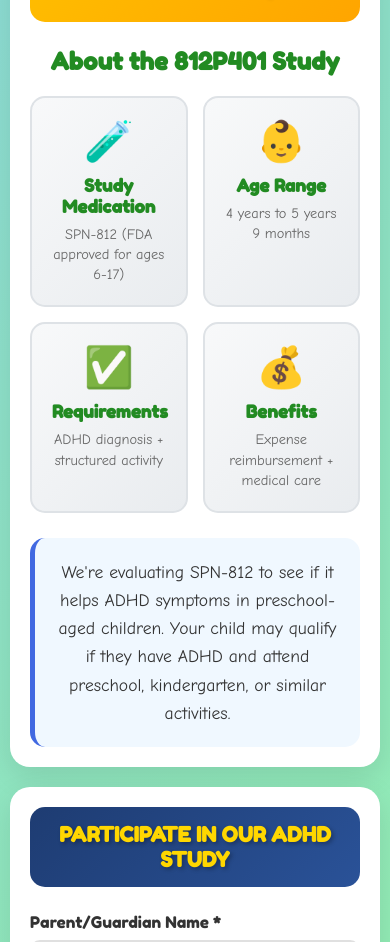
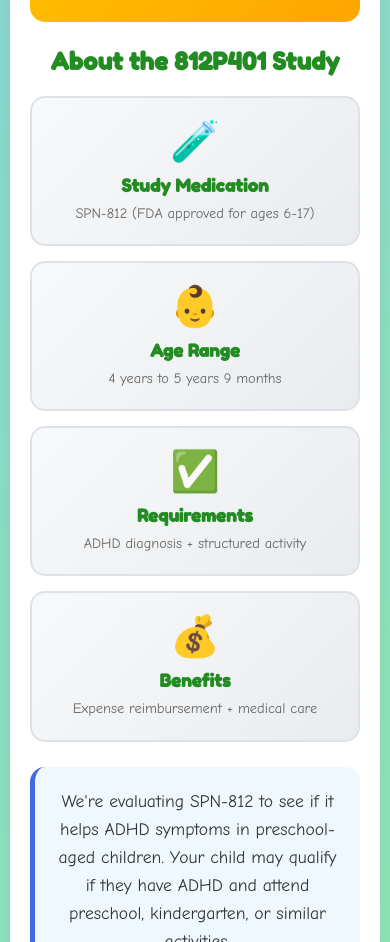
Before and after one commit to adetorok/ChildrenADHD, a plain HTML site: page index.html in a window 390 px wide. Shown: the part 1167-2109 px from the top of the page. Drawn offline with Linux system fonts and the light colour scheme.

```diff
--- a/styles.css
+++ b/styles.css
@@ -213,7 +213,7 @@
 
 .study-blocks {
     display: grid;
-    grid-template-columns: repeat(auto-fit, minmax(200px, 1fr));
+    grid-template-columns: repeat(2, 1fr);
     gap: 15px;
     margin-bottom: 25px;
 }
@@ -422,7 +422,7 @@
     }
 
     .study-blocks {
-        grid-template-columns: repeat(auto-fit, minmax(150px, 1fr));
+        grid-template-columns: 1fr;
     }
 
     .footer-details {
```
